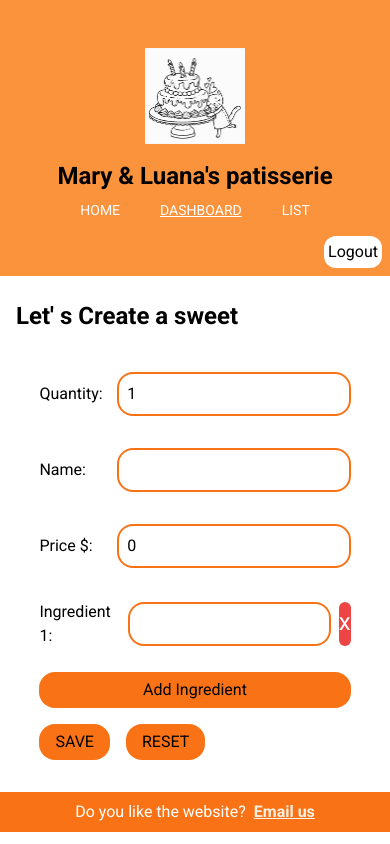
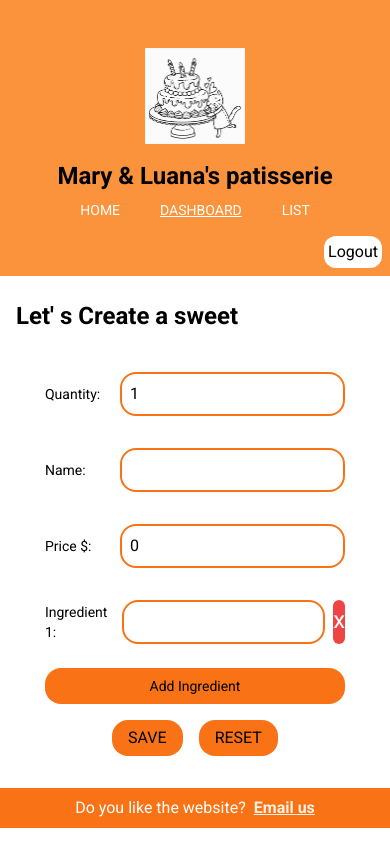
Before and after one commit to ranran2121/patisserie, a Next.js app: page /dashboard in a window 390 px wide. Built offline with nearby package versions, Linux system fonts and the light colour scheme; no server answers; sample sign-in values are in the browser's storage.

Commit message:
fix form style for mobile

```diff
--- a/components/SweetForm.tsx
+++ b/components/SweetForm.tsx
@@ -201,7 +201,7 @@ const SweetForm = (props: { sweetFe: SweetTypeFe | null }) => {
           <span className="form-label">Add ingredient</span>
         </button>
 
-        <div className="my-4 flex flex-row gap-4">
+        <div className="my-4 flex flex-row gap-4 justify-center">
           <button className="btn" type="submit">
             save
           </button>
--- a/styles/globals.css
+++ b/styles/globals.css
@@ -37,7 +37,7 @@
 }
 
 .form-label {
-  @apply basis-1/4 capitalize;
+  @apply basis-1/4 capitalize text-sm md:text-lg;
 }
 
 .btn {
```
